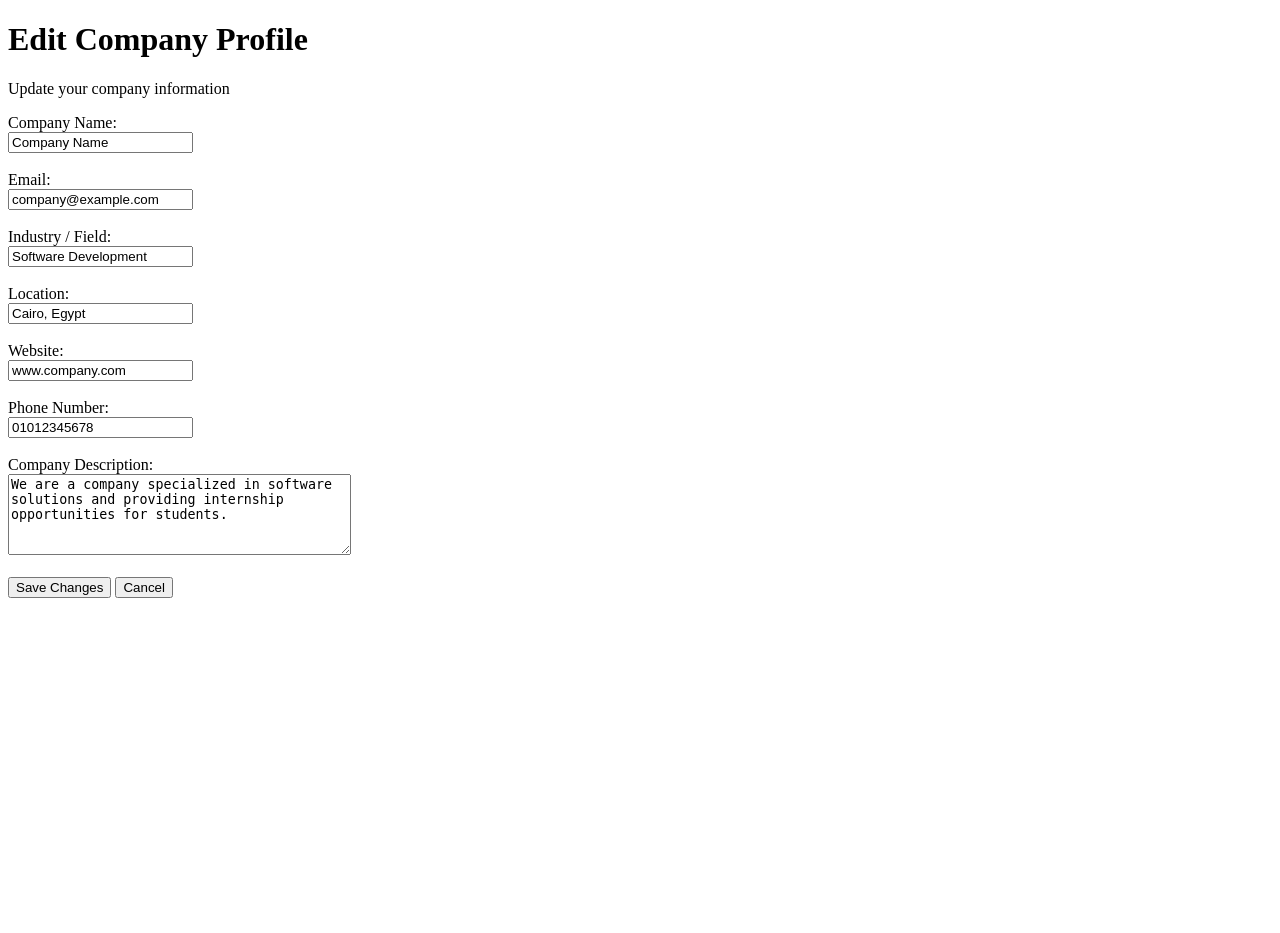
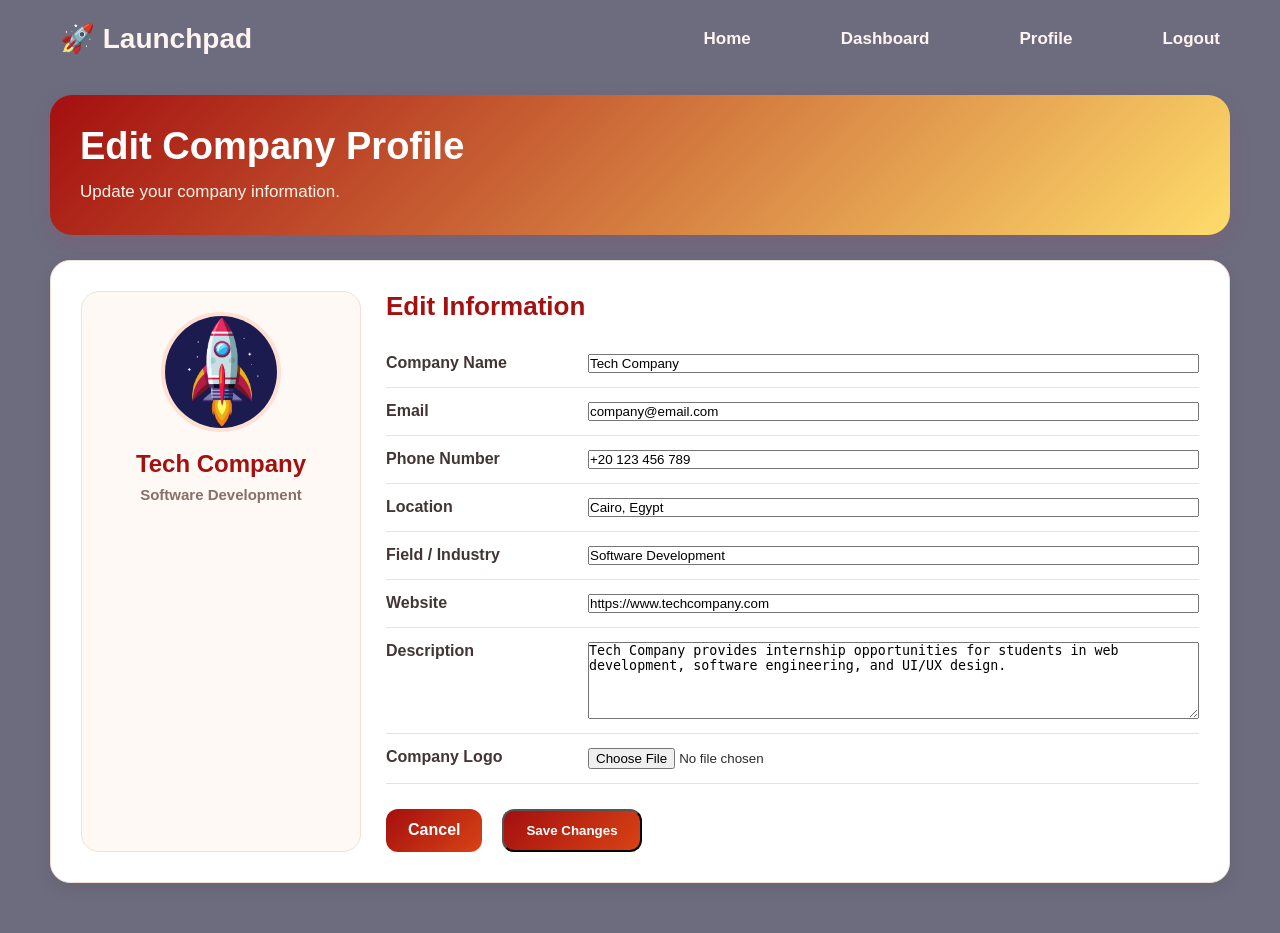
Before and after one commit to Daniel-Lamie95/Web-Programming-Project, a PHP site: page /edit-company-profile.html in a window 1280 px wide. Before the commit the page ends 598 px from the top, so only its background shows below. Run offline with PHP 8.4, Linux system fonts and the light colour scheme.

Commit message:
Update Css and Edit company profile

```diff
--- a/edit-company-profile.html
+++ b/edit-company-profile.html
@@ -1,46 +1,95 @@
 <!DOCTYPE html>
-<html >
+<html lang="en">
 <head>
     <meta charset="UTF-8">
     <meta name="viewport" content="width=device-width, initial-scale=1.0">
     <title>Edit Company Profile</title>
+    <link rel="stylesheet" href="css/style.css">
 </head>
-<body>
+<body class="company-profile-page">
 
-    <div>
+    <nav class="company-profile-navbar">
+        <div class="company-profile-logo">🚀 Launchpad</div>
 
-        <h1>Edit Company Profile</h1>
-        <p>Update your company information</p>
+        <ul class="company-profile-links">
+            <li><a href="homepage.html">Home</a></li>
+            <li><a href="company-dashboard.html">Dashboard</a></li>
+            <li><a href="company-profile.html">Profile</a></li>
+            <li><a href="login.html">Logout</a></li>
+        </ul>
+    </nav>
 
-        <form action="updateCompanyProfile" method="post">
+    <main class="company-profile-container">
 
-            <label for="companyName">Company Name:</label><br>
-            <input type="text" id="companyName" name="companyName" value="Company Name" required><br><br>
+        <section class="company-profile-hero">
+            <h1>Edit Company Profile</h1>
+            <p>Update your company information.</p>
+        </section>
 
-            <label for="email">Email:</label><br>
-            <input type="email" id="email" name="email" value="company@example.com" required><br><br>
+        <section class="company-profile-card">
 
-            <label for="industry">Industry / Field:</label><br>
-            <input type="text" id="industry" name="industry" value="Software Development" required><br><br>
+            <div class="company-profile-left">
+                <div class="company-profile-image">
+                    <img src="images/main_logo.jpeg" alt="Company Logo">
+                </div>
+                <h2>Tech Company</h2>
+                <span>Software Development</span>
+            </div>
 
-            <label for="location">Location:</label><br>
-            <input type="text" id="location" name="location" value="Cairo, Egypt" required><br><br>
+            <div class="company-profile-right">
+                <h2>Edit Information</h2>
 
-            <label for="website">Website:</label><br>
-            <input type="url" id="website" name="website" value="www.company.com"><br><br>
+                <form>
+                    <div class="profile-row">
+                        <label class="profile-label" for="companyName">Company Name</label>
+                        <input type="text" id="companyName" name="companyName" value="Tech Company">
+                    </div>
 
-            <label for="phone">Phone Number:</label><br>
-            <input type="tel" id="phone" name="phone" value="01012345678" required><br><br>
+                    <div class="profile-row">
+                        <label class="profile-label" for="companyEmail">Email</label>
+                        <input type="email" id="companyEmail" name="companyEmail" value="company@email.com">
+                    </div>
 
-            <label for="description">Company Description:</label><br>
-            <textarea id="description" name="description" rows="5" cols="40" required>We are a company specialized in software solutions and providing internship opportunities for students.</textarea><br><br>
+                    <div class="profile-row">
+                        <label class="profile-label" for="phone">Phone Number</label>
+                        <input type="text" id="phone" name="phone" value="+20 123 456 789">
+                    </div>
 
-            <input type="submit" value="Save Changes">
-            <button type="button" onclick="location.href='company-profile.html'">Cancel</button>
+                    <div class="profile-row">
+                        <label class="profile-label" for="location">Location</label>
+                        <input type="text" id="location" name="location" value="Cairo, Egypt">
+                    </div>
 
-        </form>
+                    <div class="profile-row">
+                        <label class="profile-label" for="field">Field / Industry</label>
+                        <input type="text" id="field" name="field" value="Software Development">
+                    </div>
 
-    </div>
+                    <div class="profile-row">
+                        <label class="profile-label" for="website">Website</label>
+                        <input type="url" id="website" name="website" value="https://www.techcompany.com">
+                    </div>
+
+                    <div class="profile-row description-row">
+                        <label class="profile-label" for="description">Description</label>
+                        <textarea id="description" name="description" rows="5">Tech Company provides internship opportunities for students in web development, software engineering, and UI/UX design.</textarea>
+                    </div>
+
+                    <div class="profile-row">
+                        <label class="profile-label" for="logo">Company Logo</label>
+                        <input type="file" id="logo" name="logo">
+                    </div>
+
+                    <div class="company-profile-buttons">
+                        <a href="company-profile.html" class="profile-btn">Cancel</a>
+                        <button type="submit" class="profile-btn">Save Changes</button>
+                    </div>
+                </form>
+            </div>
+
+        </section>
+
+    </main>
 
 </body>
 </html>
```
Also changed, not shown: css/style.css (+1 -192 lines), login.html (+4 -4 lines).
